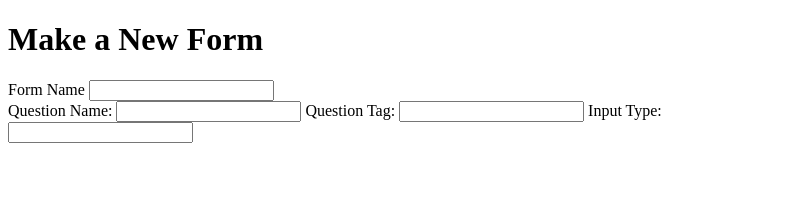
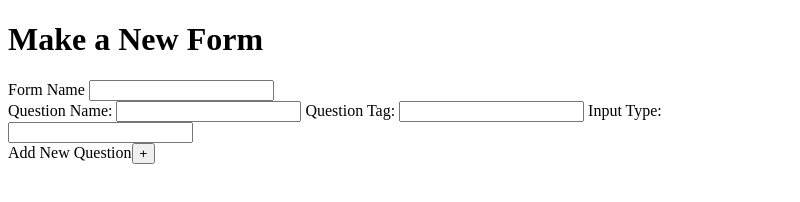
Before and after one commit to chase-stevens/formDesktopServe, an Electron app: page createForm.html in a window 800 px wide. Drawn offline with Linux system fonts and the light colour scheme.

Commit message:
added new question button to create form page

```diff
--- a/createForm.html
+++ b/createForm.html
@@ -28,6 +28,10 @@
 
         <!-- if input type !== text, then add input values-->
       </div>
+
+      <div class="add-new-question-container">
+        Add New Question<button class="add-question">+</button>
+      </div>
     </form>
   </div>
 </body>
```
